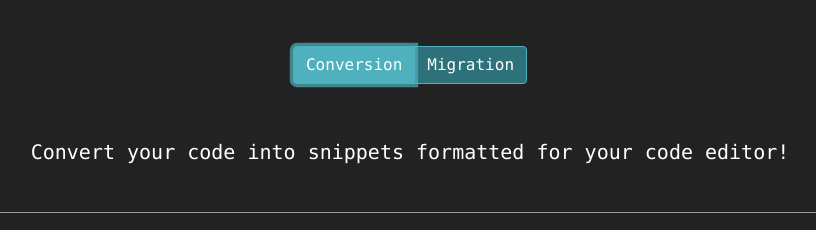
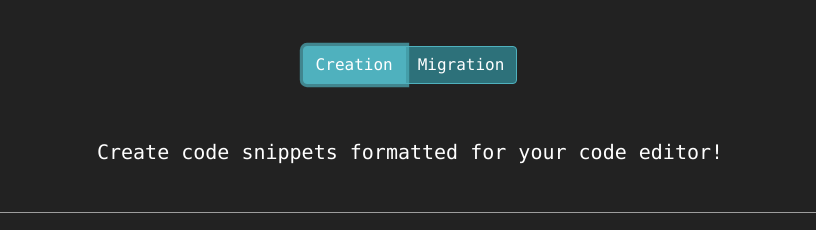
Before and after one commit to Brandon225/snippet_converter, a PHP site: page / in a window 1280 px wide. Shown: the part 64-294 px from the top of the page, without its empty margins (230-1046 px from the left). Run offline with PHP 8.4, Linux system fonts and the light colour scheme; some libraries are stand-ins or nearby versions.

Commit message:
Updated button title for clarity.

```diff
--- a/templates/home.php
+++ b/templates/home.php
@@ -25,7 +25,7 @@
         <div class="container page-container text-center">
             <div class="btn-group mx-auto" data-toggle="buttons">
                 <label class="btn btn-primary btn-brblue active">
-                    <input id="conversion-btn"  type="radio" name="options" id="conversion" data-type="conversion" autocomplete="off" checked> Conversion
+                    <input id="conversion-btn"  type="radio" name="options" id="conversion" data-type="conversion" autocomplete="off" checked> Creation
                 </label>
                 <label id="migration-btn" class="btn btn-primary btn-brblue">
                     <input type="radio" name="options" id="migration" data-type="migration" autocomplete="off"> Migration
@@ -36,7 +36,7 @@
         <!-- CONVERSION CONTAINER -->
         <div id="conversion-container" class="container mt-4">
 
-            <h4 class="lead text-white text-center my-5">Convert your code into snippets formatted for your code editor!</h4>
+            <h4 class="lead text-white text-center my-5">Create code snippets formatted for your code editor!</h4>
             <hr>
             <form id="code-form" class="row">
 
```
